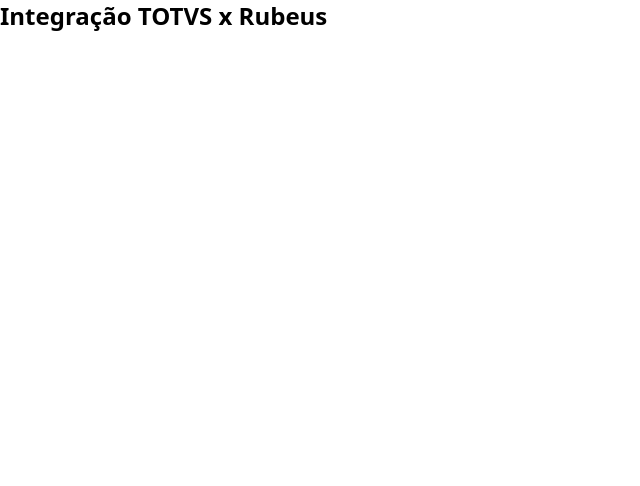
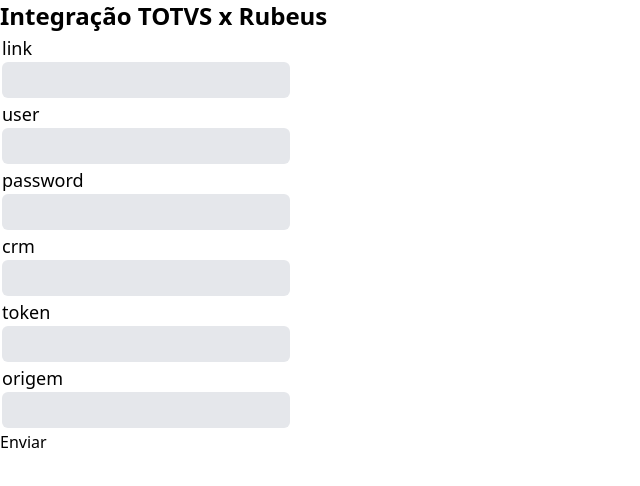
Before and after one commit to JoaoVitorMirandaBandeira/integracao-totvs-crm-rubeus, a Vue app: page / in a window 1280 px wide. Shown: the top 486 px of the page, without its empty margins (0-640 px from the left). Built offline with nearby package versions, Linux system fonts and the light colour scheme; no server answers.

Commit message:
Criando component de input

```diff
--- a/src/assets/main.css
+++ b/src/assets/main.css
@@ -1,3 +1,9 @@
 @tailwind base;
 @tailwind components;
 @tailwind utilities;
+
+textarea:focus, input:focus, select:focus {
+    box-shadow: 0 0 0 0;
+    border: 0 none;
+    outline: 0;
+}
--- a/src/components/Form/Input.vue
+++ b/src/components/Form/Input.vue
@@ -1,17 +1,33 @@
 <template>
-  <div>
-    <label :for="props.id">{{ props.label}}</label>
-    <input :type="props.id" :name="props.name" :placeholder="props.placeholder"/>
+  <div class="flex flex-col m-0.5 max-w-72">
+    <label :for="props.id" class="text-lg">{{ props.label}}</label>
+    <input
+      :type="props.type"
+      :name="props.name"
+      :placeholder="props.placeholder"
+      v-model="inputValue"
+      @input="input"
+      class="h-9 p-1 bg-gray-200 rounded-md"
+    />
   </div>
 </template>
 
 <script setup lang="ts">
-import { defineProps } from 'vue';
+import { defineProps, ref } from 'vue'
 const props = defineProps({
   id: String,
   label: String || null,
   name: String,
   type: String,
-  placeholder: String || ' '
+  placeholder: String || ' ',
+  modelValue: String || ' '
 })
+
+const inputValue = ref(props.modelValue)
+// Emitindo o evento para atualizar o valor no componente pai
+const emits = defineEmits(['update:modelValue'])
+
+const input = () => {
+  emits('update:modelValue', inputValue.value)
+}
 </script>
--- a/src/views/HomeView.vue
+++ b/src/views/HomeView.vue
@@ -1,19 +1,80 @@
 <template>
   <main>
     <p class="font-bold text-2xl">Integração TOTVS x Rubeus</p>
+    <form @submit.prevent="submitForm">
+        <Input
+          label="link"
+          id="link"
+          name="link"
+          type="text"
+          value=""
+          v-model="form.link"
+        />
+        <Input
+          label="user"
+          id="user"
+          name="user"
+          type="text"
+          value=""
+          v-model="form.user"
+        />
+        <Input
+          label="password"
+          id="password"
+          name="password"
+          type="password"
+          value=""
+          v-model="form.password"
+        />
+        <Input
+          label="crm"
+          id="crm"
+          name="crm"
+          type="text"
+          value=""
+          v-model="form.crm"
+        />
+        <Input
+          label="token"
+          id="token"
+          name="token"
+          type="text"
+          value=""
+          v-model="form.token"
+        />
+      <Input
+        label="origem"
+        id="origem"
+        name="origem"
+        type="text"
+        value=""
+        v-model="form.origem"
+      />
+        <button type="submit">Enviar</button>
+    </form>
   </main>
 </template>
 
-<script setup lang="ts">
+<script setup>
 import { onBeforeMount, reactive } from 'vue'
 import { httpRequest } from '@/services/http/HttpRequest.ts'
+import Input from '@/components/Form/Input.vue'
 
-const data = reactive<{
-  sql: string | null;
-}>({
+const data = reactive({
   sql: null
 })
+const form = reactive({
+  link: '',
+  user: '',
+  password: '',
+  crm: '',
+  token: '',
+  origem: '',
+})
 
+const submitForm = () => {
+  console.log(form)
+}
 onBeforeMount(async () => {
   try {
     const body = {
```
